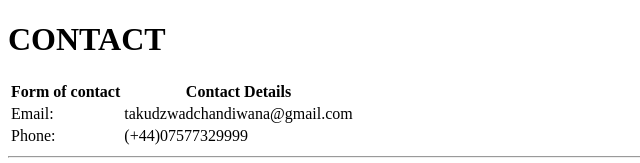
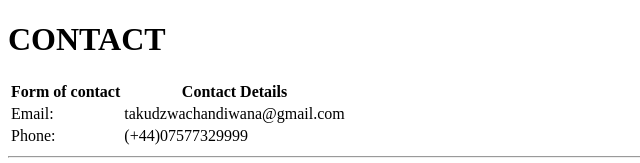
Before and after one commit to Taku20202/cvv, a plain HTML site: page contact.html in a window 1280 px wide. Shown: the top 163 px of the page, 0-640 px from the left. Drawn offline with Linux system fonts and the light colour scheme; files whose address does not match are found by name.

Commit message:
change email

```diff
--- a/contact.html
+++ b/contact.html
@@ -14,7 +14,7 @@
       <tbody>
       <tr>
         <td>Email:</td>
-        <td>takudzwadchandiwana@gmail.com</td>
+        <td>takudzwachandiwana@gmail.com</td>
       </tr>
       <tr>
         <td>Phone:</td>
```
